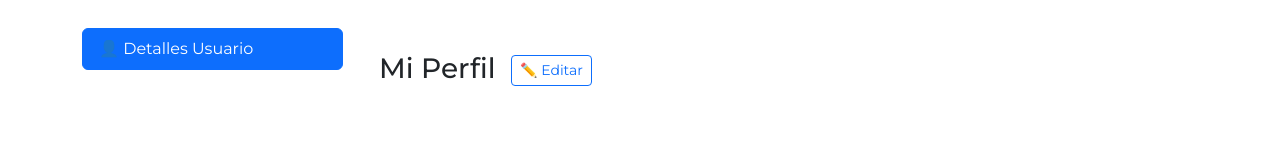
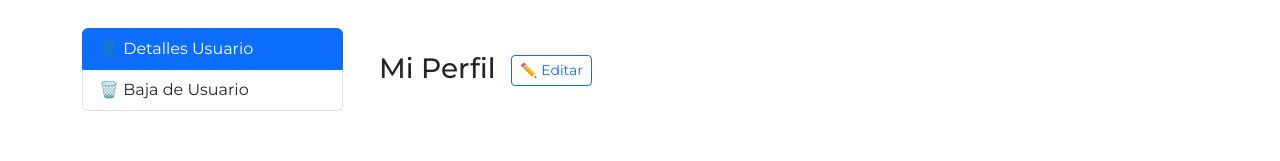
Before and after one commit to rmoralesinformatica/RNYD-Front, an Angular app: page /account in a window 1280 px wide. Shown: the part 148-309 px from the top of the page. Built offline with nearby package versions, Linux system fonts and the light colour scheme; sample sign-in values are in the browser's storage.

Commit message:
Boton baja usuario

```diff
--- a/src/app/account/account/account.component.html
+++ b/src/app/account/account/account.component.html
@@ -17,6 +17,13 @@
             (click)="activeTab = 'progress'"
           >
             📈 Progreso de Entrenamiento
+          </li>
+          <li
+            class="list-group-item"
+            (click)="deleteUser(userDetails.email)"
+            style="cursor:pointer;"
+          >
+            🗑️ Baja de Usuario
           </li>
         </ul>
       </div>
--- a/src/app/account/account/account.component.ts
+++ b/src/app/account/account/account.component.ts
@@ -151,6 +151,32 @@ export class AccountComponent implements OnInit {
     this.modalRef.show();
   }
 
+  deleteUser(email: string): void {
+    const token = localStorage.getItem('token');
+    if (confirm(`¿Estás seguro de eliminar a ${email}?`)) {
+      this.http
+        .delete(`http://localhost:8080/user/${email}`, {
+          headers: {
+            Authorization: `Bearer ${token}`,
+            'Content-Type': 'application/json',
+          },
+          responseType: 'text' as 'json',
+        })
+        .subscribe({
+          next: () => {
+            // Opcional: limpiar datos y redirigir al login
+            localStorage.clear();
+            this.router.navigate(['/login']);
+          },
+          error: (err) => {
+            console.error('Error deleting user:', err);
+          },
+        });
+    }
+  }
+
+
+
   submitEdit(): void {
     const token = localStorage.getItem('token');
     const email = localStorage.getItem('email');
```
